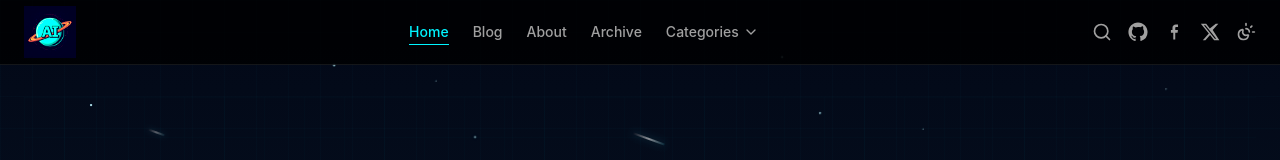
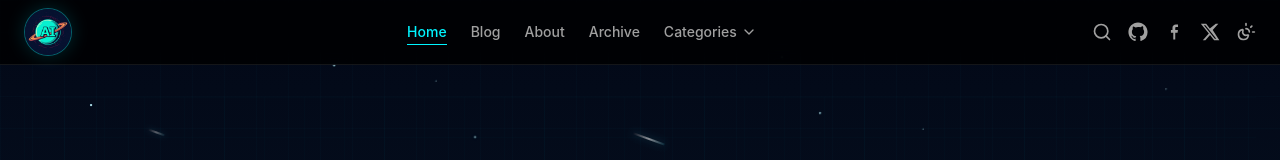
Before and after one commit to pluto0203/pluto_personal_blog, a Next.js app: page / in a window 1280 px wide. Shown: the top 160 px of the page. Built offline with nearby package versions, Linux system fonts and the light colour scheme.

Commit message:
fix: logo circle

```diff
--- a/src/components/logo.tsx
+++ b/src/components/logo.tsx
@@ -2,7 +2,8 @@ import Image from "next/image";
 
 export function Logo() {
   return (
-    <div className="group cursor-pointer rounded-sm">
+    <div className="group cursor-pointer">
+      <div className="h-11 w-11 overflow-hidden rounded-full border border-[#00f5ff]/35 bg-[#08111f] shadow-[0_0_18px_rgba(0,245,255,0.16)] transition-all duration-300 group-hover:scale-[1.03] group-hover:border-[#00f5ff]/60 group-hover:shadow-[0_0_24px_rgba(0,245,255,0.28)] sm:h-12 sm:w-12">
         <Image
           src="/PlutoAI.jpg"
           alt="Pluto AI logo"
@@ -10,8 +11,9 @@ export function Logo() {
           height={516}
           priority
           unoptimized
-        className="h-12 w-auto object-contain mix-blend-screen brightness-110 contrast-125 saturate-110 transition-all duration-300 group-hover:scale-[1.02] group-hover:drop-shadow-[0_0_14px_rgba(0,245,255,0.35)] sm:h-13"
+          className="h-full w-full object-cover"
         />
+      </div>
     </div>
   );
 }
```
Lines whose indentation alone changed are shown as unchanged.
